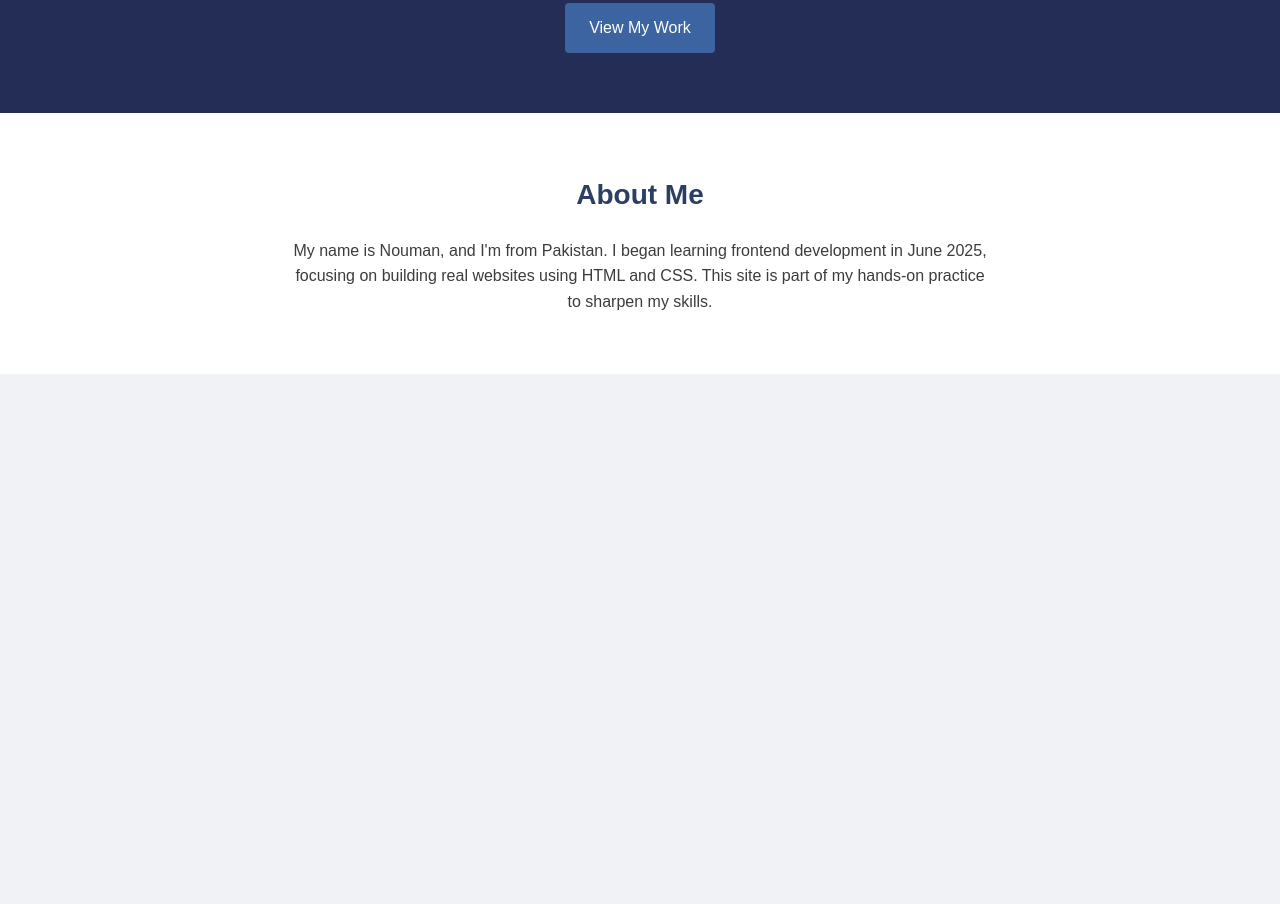
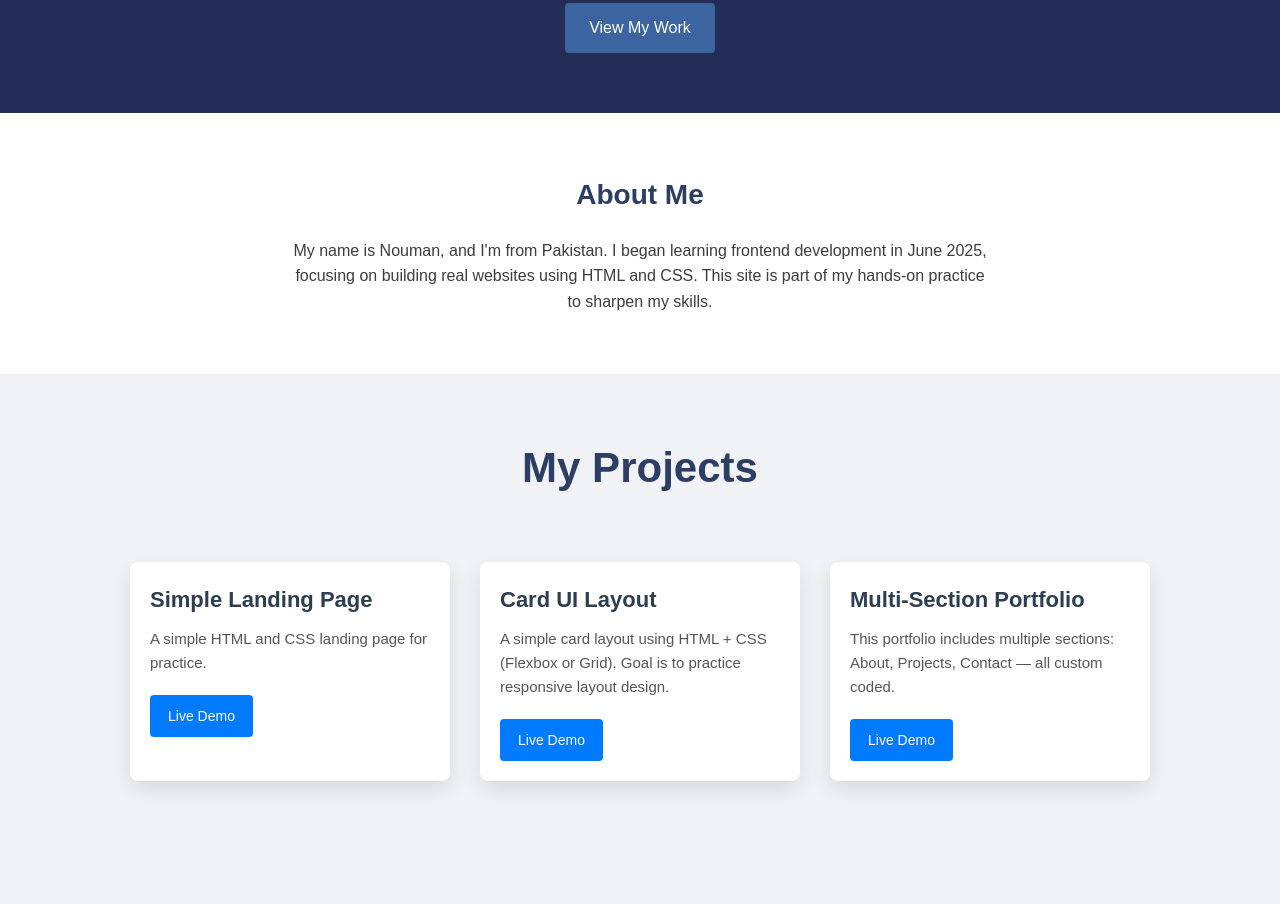
Before and after one commit to Noumancoding/multi-section-portfolio-html-css, a plain HTML site: page index.html in a window 1280 px wide. Shown: the part 342-1246 px from the top of the page. Before the commit the page ends 800 px from the top, so only its background shows below. Drawn offline with Linux system fonts and the light colour scheme.

Commit message:
feat: add project cards with demo preview

```diff
--- a/index.html
+++ b/index.html
@@ -26,6 +26,29 @@
         <section id="about" class="about">
             <h2>About Me</h2>
             <p>My name is Nouman, and I'm from Pakistan. I began learning frontend development in June 2025, focusing on building real websites using HTML and CSS. This site is part of my hands-on practice to sharpen my skills.</p>
+
+        </section>
+        <section id="projects" class="projects">
+            <h2>My Projects</h2>
+            <div class="project-list">
+                <div class="project-card">
+                    <h3>Simple Landing Page</h3>
+                    <p>A simple HTML and CSS landing page for practice.</p>
+                    <a href="https://landing-page-noumancoding.vercel.app/" class="project-btn" target="_blank">Live Demo</a>
+                </div>
+
+                <div class="project-card">
+                    <h3>Card UI Layout</h3>
+                    <p>A simple card layout using HTML + CSS (Flexbox or Grid). Goal is to practice responsive layout design.</p>
+                    <a href="card-ui-html-css.vercel.app" class="project-btn" target="_blank">Live Demo</a>
+                </div>
+
+                <div class="project-card">
+                    <h3>Multi-Section Portfolio</h3>
+                    <p>This portfolio includes multiple sections: About, Projects, Contact — all custom coded.</p>
+                    <a href="#coming-soon" class="project-btn" target="_blank">Live Demo</a>
+                </div>
+            </div>
         </section>
     </main>
 </body>
--- a/style.css
+++ b/style.css
@@ -93,3 +93,59 @@ main {
   max-width: 700px;
   margin: 0 auto;
 }
+
+.project-list {
+  display: flex;
+  flex-wrap: wrap;
+  justify-content: center;
+  gap: 30px;
+  padding: 60px 20px;
+}
+
+.projects {
+  text-align: center;
+  padding: 60px 20px;
+  font-size: 28px;
+  margin-bottom: 20px;
+  color: rgb(44, 62, 100);
+}
+
+.project-card {
+  background-color: #fff;
+  border-radius: 8px;
+  box-shadow: 0 8px 20px rgba(0,0,0,0.1);
+  width: 320px;
+  padding: 20px;
+  text-align: left;
+  transition: transform 0.3s ease;
+}
+
+.project-card h3 {
+  font-size: 22px;
+  margin-bottom: 10px;
+  color: #2c3e50;
+}
+
+.project-card p {
+  font-size: 15px;
+  margin-bottom: 15px;
+  color: #555;
+}
+
+.project-btn {
+  display: inline-block;
+  padding: 10px 18px;
+  background-color: #007bff;
+  color: white;
+  text-decoration: none;
+  font-size: 14px;
+  border-radius: 4px;
+}
+
+.project-btn:hover {
+  background-color: #0056b3;
+}
+
+.project-card:hover {
+  transform: translateY(-5px);
+}
```
